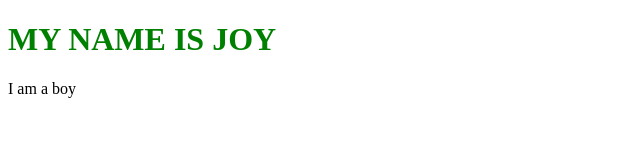
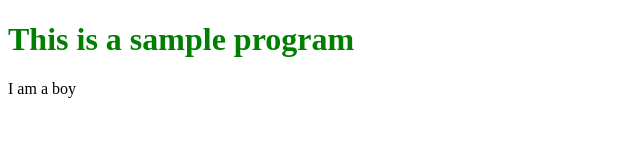
Before and after one commit to Sumit-767/Demo, a plain HTML site: page index.html in a window 1280 px wide. Shown: the whole page, without its empty margins (0-640 px from the left). Drawn offline with Linux system fonts and the light colour scheme.

Commit message:
This is for testing purpose

```diff
--- a/index.html
+++ b/index.html
@@ -3,7 +3,7 @@
 <head>
     <meta charset="UTF-8">
     <meta name="viewport" content="width=device-width, initial-scale=1.0">
-    <title>Document</title>
+    <title>Webhook</title>
 </head>
 
 <style>
@@ -12,7 +12,7 @@
     }
 </style>
 <body>
-    <h1 class="a">MY NAME IS JOY</h1>
+    <h1 class="a">This is a sample program</h1>
     <p>I am a boy</p>
     <h1></h1>
 </body>
```
